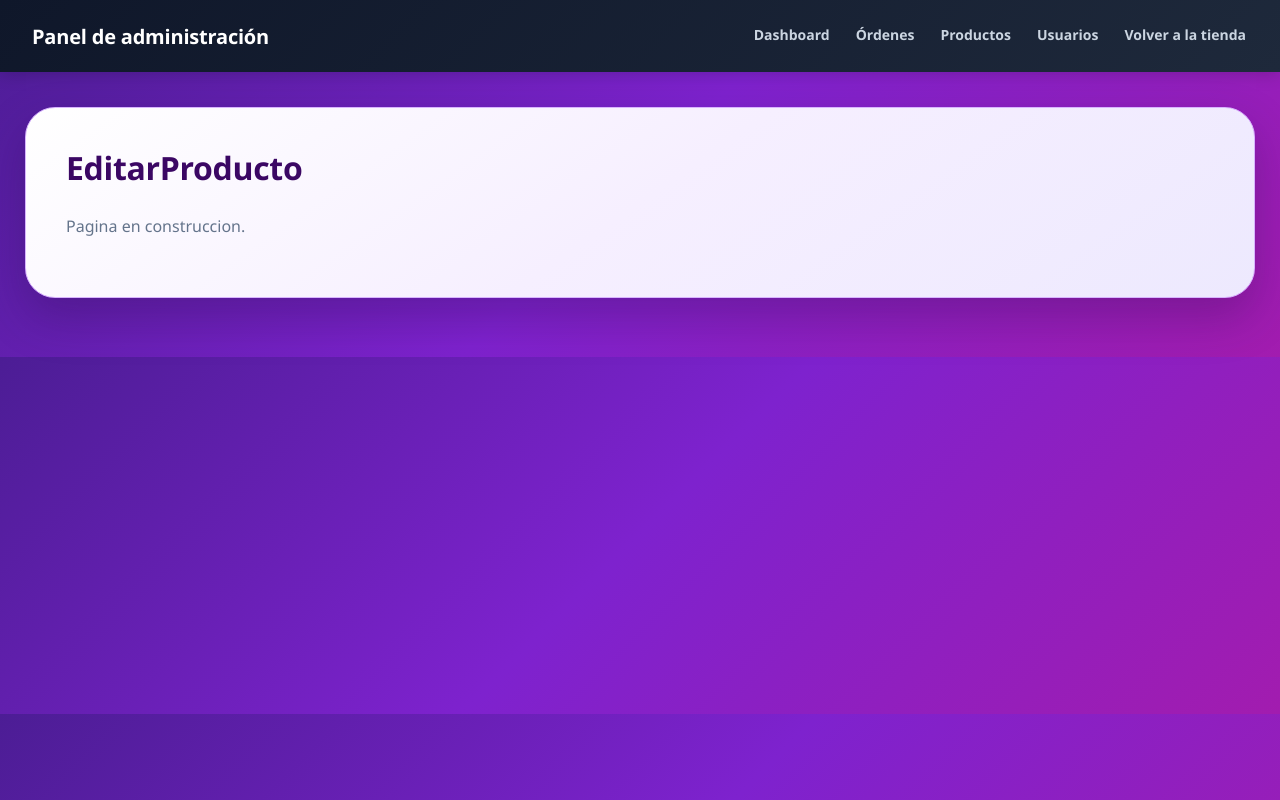
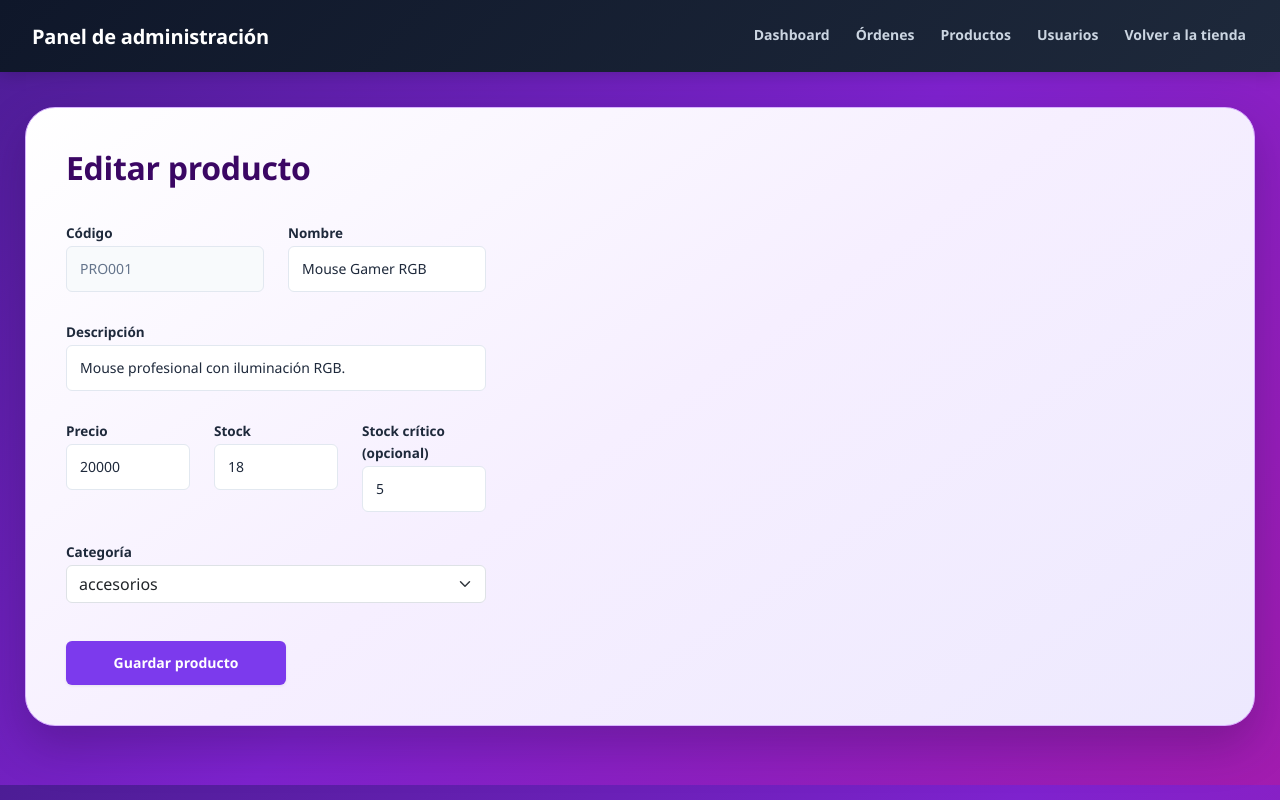
Before and after one commit to ThiaraRC/TechStore, a React (Vite) app: page /admin/productos/1/editar in a window 1280 px wide. Built offline with nearby package versions, Linux system fonts and the light colour scheme.

Commit message:
Agrega formulario de nuevo y editar producto con validaciones

```diff
--- /dev/null
+++ b/src/components/molecules/FormField.jsx
@@ -0,0 +1,12 @@
+import Label from '../atoms/Label'
+import Input from '../atoms/Input'
+
+export default function FormField({ id, etiqueta, error, ...inputProps }) {
+  return (
+    <div className="mb-3">
+      <Label htmlFor={id} texto={etiqueta} />
+      <Input id={id} invalido={!!error} {...inputProps} />
+      {error && <div className="invalid-feedback d-block">{error}</div>}
+    </div>
+  )
+}
--- /dev/null
+++ b/src/components/organisms/ProductoForm.jsx
@@ -0,0 +1,77 @@
+import { useState } from 'react'
+import FormField from '../molecules/FormField'
+import Button from '../atoms/Button'
+import { validarProducto } from '../../utils/validaciones'
+
+const vacio = {
+  codigo: '',
+  nombre: '',
+  descripcion: '',
+  precio: '',
+  stock: '',
+  stockCritico: '',
+  categoria: '',
+  imagen: '/img/logo.png',
+}
+
+export default function ProductoForm({ inicial, categorias, soloLecturaCodigo = false, onGuardar }) {
+  const [form, setForm] = useState({ ...vacio, ...inicial })
+  const [errores, setErrores] = useState({})
+
+  const cambiar = (e) => setForm({ ...form, [e.target.name]: e.target.value })
+
+  const enviar = (e) => {
+    e.preventDefault()
+    const err = validarProducto(form)
+    setErrores(err)
+    if (Object.keys(err).length > 0) return
+    onGuardar({
+      ...form,
+      precio: Number(form.precio),
+      stock: Number(form.stock),
+      stockCritico: form.stockCritico === '' ? 0 : Number(form.stockCritico),
+    })
+  }
+
+  return (
+    <form noValidate onSubmit={enviar}>
+      <div className="row">
+        <div className="col-12 col-md-6">
+          <FormField id="codigo" name="codigo" etiqueta="Código" value={form.codigo} onChange={cambiar} error={errores.codigo} readOnly={soloLecturaCodigo} />
+        </div>
+        <div className="col-12 col-md-6">
+          <FormField id="nombre" name="nombre" etiqueta="Nombre" value={form.nombre} onChange={cambiar} error={errores.nombre} />
+        </div>
+      </div>
+
+      <FormField id="descripcion" name="descripcion" etiqueta="Descripción" value={form.descripcion} onChange={cambiar} error={errores.descripcion} />
+
+      <div className="row">
+        <div className="col-12 col-md-4">
+          <FormField id="precio" name="precio" type="number" etiqueta="Precio" value={form.precio} onChange={cambiar} error={errores.precio} />
+        </div>
+        <div className="col-6 col-md-4">
+          <FormField id="stock" name="stock" type="number" etiqueta="Stock" value={form.stock} onChange={cambiar} error={errores.stock} />
+        </div>
+        <div className="col-6 col-md-4">
+          <FormField id="stockCritico" name="stockCritico" type="number" etiqueta="Stock crítico (opcional)" value={form.stockCritico} onChange={cambiar} error={errores.stockCritico} />
+        </div>
+      </div>
+
+      <div className="mb-3">
+        <label htmlFor="categoria">Categoría</label>
+        <select id="categoria" name="categoria" className="form-select" value={form.categoria} onChange={cambiar}>
+          <option value="">Selecciona una categoría</option>
+          {categorias.map((c) => (
+            <option key={c} value={c}>
+              {c}
+            </option>
+          ))}
+        </select>
+        {errores.categoria && <div className="invalid-feedback d-block">{errores.categoria}</div>}
+      </div>
+
+      <Button tipo="submit" etiqueta="Guardar producto" />
+    </form>
+  )
+}
--- a/src/components/pages/admin/EditarProducto.jsx
+++ b/src/components/pages/admin/EditarProducto.jsx
@@ -1,8 +1,38 @@
+import { Link, useNavigate, useParams } from 'react-router-dom'
+import { actualizarProducto, listarProductos, obtenerProducto } from '../../../data/productos'
+import ProductoForm from '../../organisms/ProductoForm'
+
 export default function EditarProducto() {
+  const { id } = useParams()
+  const navigate = useNavigate()
+  const producto = obtenerProducto(id)
+
+  if (!producto) {
+    return (
+      <section>
+        <h2>Producto no encontrado</h2>
+        <Link to="/admin/productos">Volver al listado</Link>
+      </section>
+    )
+  }
+
+  const categorias = [...new Set(listarProductos().map((p) => p.categoria))]
+
+  const guardar = (datos) => {
+    actualizarProducto(id, datos)
+    navigate('/admin/productos')
+  }
+
   return (
     <section>
-      <h2>EditarProducto</h2>
-      <p>Pagina en construccion.</p>
+      <h2>Editar producto</h2>
+      <ProductoForm
+        key={producto.id}
+        inicial={producto}
+        categorias={categorias}
+        soloLecturaCodigo
+        onGuardar={guardar}
+      />
     </section>
   )
 }
--- a/src/components/pages/admin/NuevoProducto.jsx
+++ b/src/components/pages/admin/NuevoProducto.jsx
@@ -1,8 +1,24 @@
+import { useNavigate } from 'react-router-dom'
+import { crearProducto, listarProductos } from '../../../data/productos'
+import ProductoForm from '../../organisms/ProductoForm'
+
 export default function NuevoProducto() {
+  const navigate = useNavigate()
+  const categorias = [...new Set(listarProductos().map((p) => p.categoria))]
+
+  const guardar = (datos) => {
+    if (listarProductos().some((p) => p.codigo === datos.codigo)) {
+      alert('Ya existe un producto con el código ' + datos.codigo)
+      return
+    }
+    crearProducto({ ...datos, oferta: false, precioOferta: 0 })
+    navigate('/admin/productos')
+  }
+
   return (
     <section>
-      <h2>NuevoProducto</h2>
-      <p>Pagina en construccion.</p>
+      <h2>Nuevo producto</h2>
+      <ProductoForm categorias={categorias} onGuardar={guardar} />
     </section>
   )
 }
--- /dev/null
+++ b/src/utils/validaciones.js
@@ -0,0 +1,33 @@
+export function validarProducto(datos) {
+  const e = {}
+  const codigo = String(datos.codigo ?? '').trim()
+  const nombre = String(datos.nombre ?? '').trim()
+  const descripcion = String(datos.descripcion ?? '').trim()
+  const precio = String(datos.precio ?? '')
+  const stock = String(datos.stock ?? '')
+  const stockCritico = String(datos.stockCritico ?? '')
+
+  if (codigo === '') e.codigo = 'Debes ingresar el código del producto.'
+  else if (codigo.length < 3) e.codigo = 'El código debe tener al menos 3 caracteres.'
+
+  if (nombre === '') e.nombre = 'Debes ingresar el nombre del producto.'
+  else if (nombre.length > 100) e.nombre = 'El nombre no puede superar los 100 caracteres.'
+
+  if (descripcion.length > 500) e.descripcion = 'La descripción no puede superar los 500 caracteres.'
+
+  if (precio === '') e.precio = 'Debes ingresar el precio del producto.'
+  else if (Number(precio) < 0) e.precio = 'El precio no puede ser menor que 0.'
+
+  if (stock === '') e.stock = 'Debes ingresar el stock del producto.'
+  else if (Number(stock) < 0) e.stock = 'El stock no puede ser menor que 0.'
+  else if (!Number.isInteger(Number(stock))) e.stock = 'El stock debe ser un número entero.'
+
+  if (stockCritico !== '') {
+    if (Number(stockCritico) < 0) e.stockCritico = 'El stock crítico no puede ser menor que 0.'
+    else if (!Number.isInteger(Number(stockCritico)))
+      e.stockCritico = 'El stock crítico debe ser un número entero.'
+  }
+
+  if (!datos.categoria) e.categoria = 'Debes seleccionar una categoría.'
+  return e
+}
```
